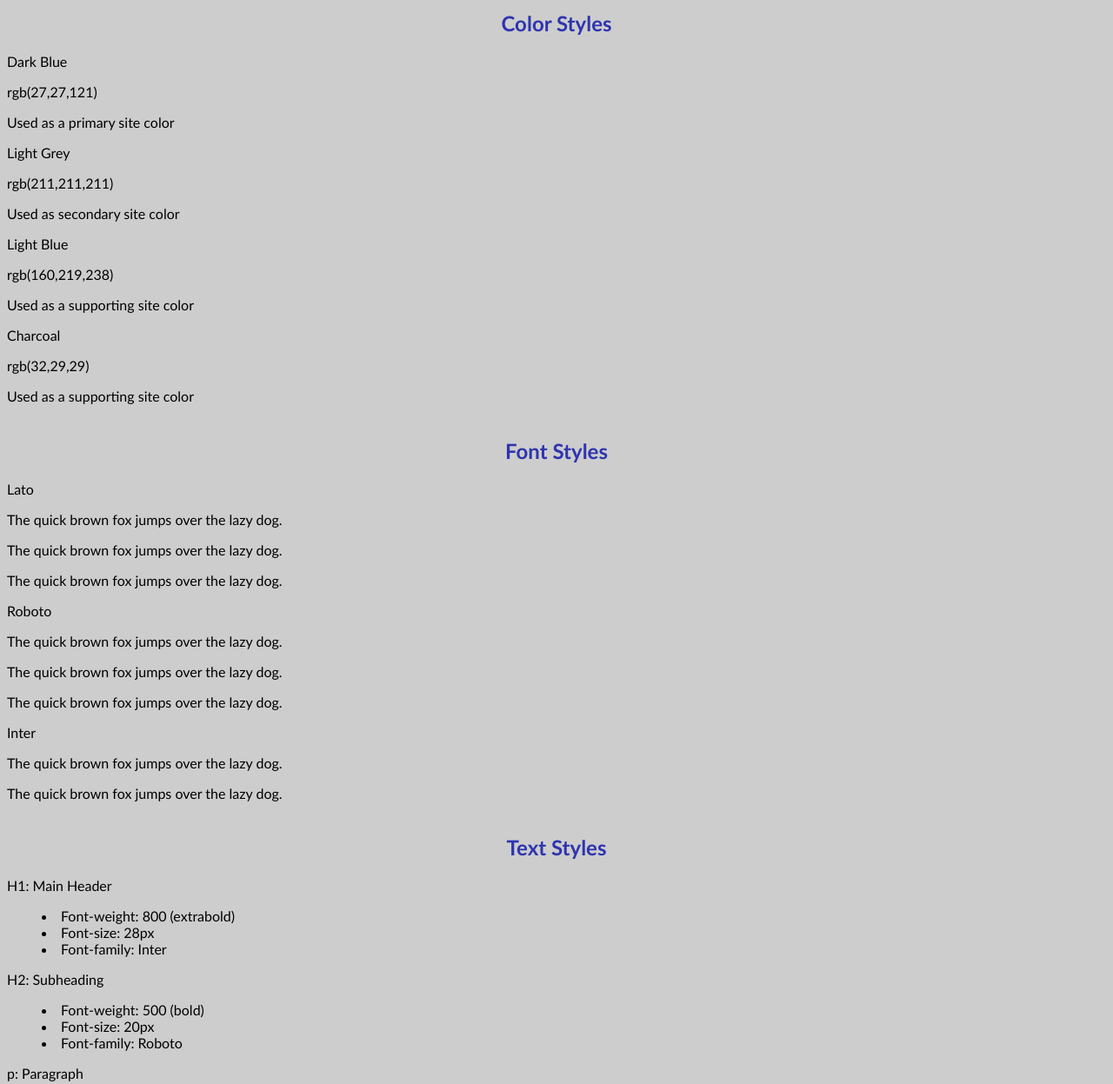
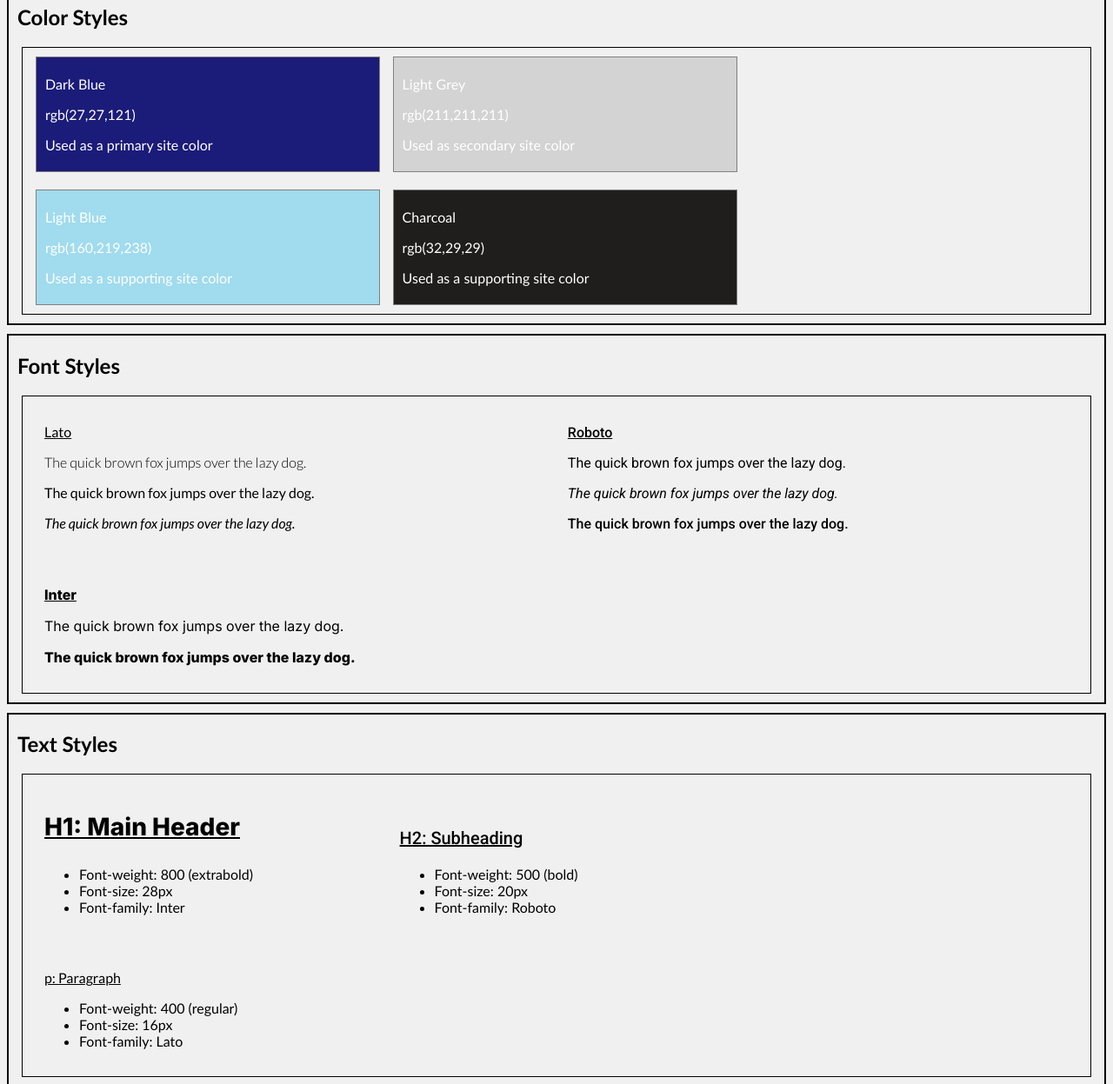
Before and after one commit to namstutz188/namstutz188.github.io, a plain HTML site: page index.html in a window 1280 px wide. Shown: the part 128-1375 px from the top of the page at 87% size. Drawn offline with Linux system fonts and the light colour scheme; files that its build step writes are made by us from their sources.

Commit message:
Update styles.css

```diff
--- a/styles.css
+++ b/styles.css
@@ -1,52 +1,129 @@
-* {
-    box-sizing: border-box;
-    background-color: rgb(205, 205, 205);
-    font-family: "Calibri", "Times New Roman", serif;
-}
-h2 {
-    text-align: center;
-    color: rgb(46, 52, 175);
-    line-height: 2;
+/*Default Styles*/
+
+html {
+    font-family: 'Calibri', 'Times New Roman', sans;
+    background-color: rgb(240, 240, 240);
 }
 
-.header {
-    text-align: center;
-    color: rgb(2, 2, 97);
-    line-height: 2;
+.container {
+    border: 2px solid black;
+    padding: 0px 10px;
+    margin: 10px 0px;
 }
 
-.header, h2, table {
-    position: relative;
-    top: 10px;
-}
-table {
-    border: 1px solid rgb(14, 3, 53);
-    margin: 0 auto; /*centers table*/
-    background-color: rgb(52, 180, 167);
-}
-table td,table th {
-    border: 1px solid rgb(14, 3, 53);
-    color: rgb(21, 5, 65);
-    background-color: rgb(173, 173, 255);
+/*Color*/
+
+.color-container {
+    border: 1px solid black;
+    margin:  10px 5px;
+    padding: 0px 10px;
 }
 
-ul {
-    list-style-position: inside;
+.color {
+    color: white;
+    margin:  10px 5px;
+    padding: 5px 10px;
+    display: inline-block;
+    width: 31%; /*has width of 31* of parent element which should be container*/
+    border: 1px solid grey;
 }
 
-.name,.property {
-    text-align: center;
+.color1 {
+    background-color: rgb(27, 27, 121);
+}
+.color2 {
+    background-color: lightgrey;
+}
+.color3 {
+    background-color: rgb(160, 219, 238);
+}
+.color4 {
+    background-color: rgb(32, 29, 29);
 }
 
-.table1 p, .table1 li {
-    background-color: rgb(173, 173, 255);
+/*Fonts*/
+
+.font-container {
+    border: 1px solid black;
+    margin:  10px 5px;
+    padding: 0px 10px;
 }
 
-table .property {
-    font-family: monospace, 'Times New Roman', serif;
-    background-color:rgb(96, 96, 199)
+.font {
+    margin:  10px 5px;
+    padding: 5px 10px;
+    display: inline-block;
+    width: 47%; /*has width of 31* of parent element which should be container*/
 }
 
-td,th {
-    padding: 3px 5px;
+.font-type {
+    text-decoration: underline;
+    font-weight: 505;
 }
+
+.font1 {
+    font-family: 'Lato', sans;
+}
+
+.font2 {
+    font-family: 'Roboto', sans;
+}
+
+.font3 {
+    font-family: 'Inter', sans;
+}
+
+.fourhundred {
+    font-weight: 400;
+}
+
+.ital {
+    font-style: italic;
+}
+.fivehundred {
+    font-weight: 500;
+}
+
+.threehundred {
+    font-weight: 300;
+}
+
+.eighthundred {
+    font-weight: 800;
+}
+
+/*Text Styles*/
+
+.text-container {
+    border: 1px solid black;
+    margin:  10px 5px;
+    padding: 0px 10px;
+}
+
+.text {
+    margin:  10px 5px;
+    padding: 5px 10px;
+    display: inline-block;
+    width: 31%; /*has width of 31* of parent element which should be container*/
+}
+
+.textstyleh1 {
+    font-weight: 800;
+    font-size: 28px;
+    font-family: 'Inter', sans;
+    text-decoration: underline;
+}
+
+.textstyleh2 {
+    font-weight: 500;
+    font-size: 20px;
+    font-family: 'Roboto', sans;
+    text-decoration: underline;
+}
+
+.textstylep {
+    font-weight: 400;
+    font-size: 16px;
+    font-family: 'Lato', sans;
+    text-decoration: underline;
+}
```
